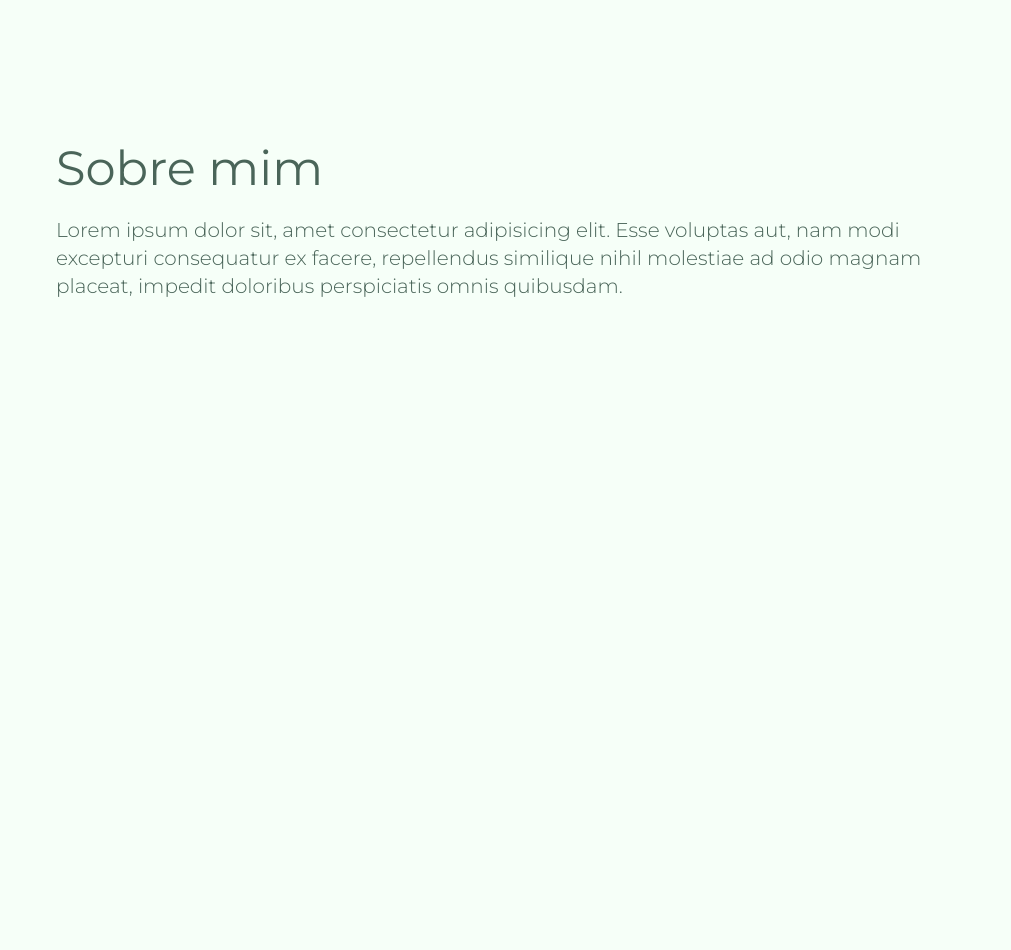
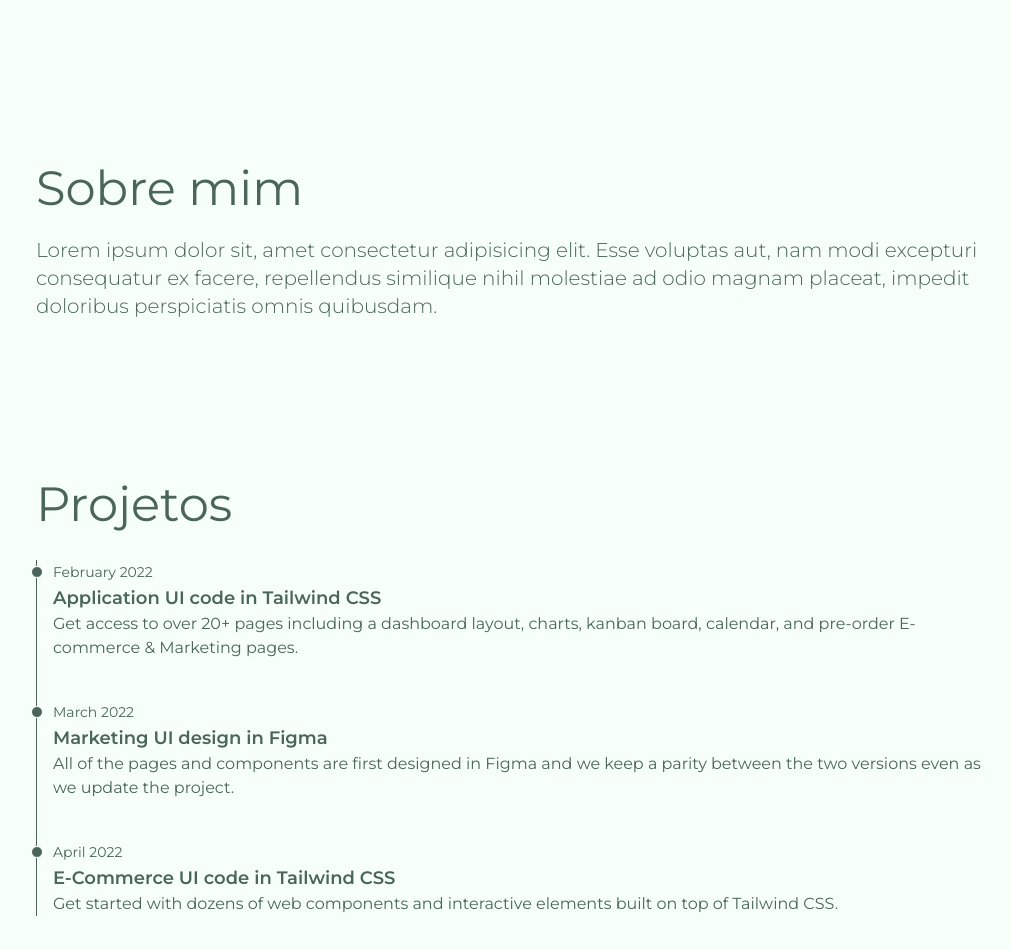
Before and after one commit to samanthazenezi/my-portfolio, an Angular app: page / in a window 1280 px wide. Shown: the part 620-1570 px from the top of the page, without its empty margins (124-1135 px from the left). Before the commit the page ends 920 px from the top, so only its background shows below. Built offline with nearby package versions, Linux system fonts and the light colour scheme.

Commit message:
componente timeline

```diff
--- a/src/app/app.module.ts
+++ b/src/app/app.module.ts
@@ -7,6 +7,7 @@ import { HomeComponent } from './pages/home/home.component';
 import { MenuComponent } from './componentes/menu/menu.component';
 import { TitleComponent } from './componentes/title/title.component';
 import { SobremimComponent } from './componentes/sobremim/sobremim.component';
+import { TimelineComponent } from './componentes/timeline/timeline.component';
 
 @NgModule({
   declarations: [
@@ -14,7 +15,8 @@ import { SobremimComponent } from './componentes/sobremim/sobremim.component';
     HomeComponent,
     MenuComponent,
     TitleComponent,
-    SobremimComponent
+    SobremimComponent,
+    TimelineComponent
   ],
   imports: [
     BrowserModule,
--- a/src/app/componentes/menu/menu.component.html
+++ b/src/app/componentes/menu/menu.component.html
@@ -1,5 +1,5 @@
 <nav>
-    <div class="px-2 md:mx-40">
+    <div class="px-2">
         <div class="relative flex h-16 items-center justify-between border-b border-[#4a6559]">
 
             <div class="flex flex-1 items-center justify-center sm:items-center sm:justify-center sm:gap-60">
@@ -12,7 +12,7 @@
 
                         <p class="text-[#4a6559] text-xl font-light">Desenvolvedora Front-End</p>
 
-                        <a class="text-[#4a6559] text-xl font-light">Projetos</a>
+                        <a href="#projetos" class="text-[#4a6559] text-xl font-light">Projetos</a>
                     </div>
                 </div>
             </div>
@@ -38,7 +38,7 @@
 
                         <p class="text-[#4a6559] text-base font-light py-2">Desenvolvedora Front-End</p>
 
-                        <a class="text-[#4a6559] text-base font-light py-2">Projetos</a>
+                        <a href="#projetos" class="text-[#4a6559] text-base font-light py-2">Projetos</a>
                       </div>
                     </div>
                 </div>
--- a/src/app/componentes/sobremim/sobremim.component.html
+++ b/src/app/componentes/sobremim/sobremim.component.html
@@ -1,4 +1,4 @@
-<div class="flex flex-col px-5 md:gap-3 gap-2 mt-10 md:mt-32 md:mx-40">
+<div class="flex flex-col md:gap-3 gap-2 mt-10 md:mt-32">
     <h1 class="text-[#4a6559] md:text-[3rem] text-[1.5rem]">Sobre mim</h1>
     <p class="max-w-7xl text-[#4a6559] text-xl font-light">Lorem ipsum dolor sit, amet consectetur adipisicing elit. Esse voluptas aut, nam modi excepturi consequatur ex facere, repellendus similique nihil molestiae ad odio magnam placeat, impedit doloribus perspiciatis omnis quibusdam.</p>
 </div>
--- /dev/null
+++ b/src/app/componentes/timeline/timeline.component.html
@@ -0,0 +1,23 @@
+<div id="projetos" class="md:py-32 py-20">
+    <h1 class="text-[#4a6559] md:text-[3rem] text-[1.5rem] md:py-5 py-3">Projetos</h1>
+    <ol class="relative border-l border-[#4a6559]">
+        <li class="mb-10 ml-4">
+            <div class="absolute w-3 h-3 bg-[#4a6559] rounded-full mt-1.5 -left-1.5 border border-white"></div>
+            <time class="mb-1 text-sm font-normal leading-none text-[#4a6559]">February 2022</time>
+            <h3 class="text-lg font-semibold text-[#4a6559]">Application UI code in Tailwind CSS</h3>
+            <p class="mb-4 text-base font-normal text-[#4a6559]">Get access to over 20+ pages including a dashboard layout, charts, kanban board, calendar, and pre-order E-commerce & Marketing pages.</p>
+        </li>
+        <li class="mb-10 ml-4">
+            <div class="absolute w-3 h-3 bg-[#4a6559] rounded-full mt-1.5 -left-1.5 border border-white"></div>
+            <time class="mb-1 text-sm font-normal leading-none text-[#4a6559]">March 2022</time>
+            <h3 class="text-lg font-semibold text-[#4a6559]">Marketing UI design in Figma</h3>
+            <p class="text-base font-normal text-[#4a6559]">All of the pages and components are first designed in Figma and we keep a parity between the two versions even as we update the project.</p>
+        </li>
+        <li class="ml-4">
+            <div class="absolute w-3 h-3 bg-[#4a6559] rounded-full mt-1.5 -left-1.5 border border-white"></div>
+            <time class="mb-1 text-sm font-normal leading-none text-[#4a6559]">April 2022</time>
+            <h3 class="text-lg font-semibold text-[#4a6559]">E-Commerce UI code in Tailwind CSS</h3>
+            <p class="text-base font-normal text-[#4a6559]">Get started with dozens of web components and interactive elements built on top of Tailwind CSS.</p>
+        </li>
+    </ol>
+</div>
--- a/src/app/componentes/title/title.component.html
+++ b/src/app/componentes/title/title.component.html
@@ -1,3 +1,3 @@
 <div id="title">
-    <h1 class="text-[#4a6559] text-[2rem] md:text-[10rem] font-light py-5 md:py-10">&copy; SamanthaZenezi</h1>
+    <h1 class="text-[#4a6559] text-[2rem] md:text-[10rem] font-light mt-5 py-5 md:py-10">&copy; SamanthaZenezi</h1>
 </div>
--- a/src/app/pages/home/home.component.html
+++ b/src/app/pages/home/home.component.html
@@ -1,3 +1,4 @@
 <app-menu></app-menu>
 <app-title></app-title>
 <app-sobremim></app-sobremim>
+<app-timeline></app-timeline>
--- a/src/index.html
+++ b/src/index.html
@@ -10,7 +10,7 @@
     @import url('https://fonts.googleapis.com/css2?family=Montserrat:wght@100;200;300;400;500;600;700;800;900&display=swap');
   </style>
 </head>
-<body class="bg-[#f6fff8] scroll-smooth overflow-x-hidden">
+<body class="bg-[#f6fff8] scroll-smooth overflow-x-hidden md:px-40 px-5">
   <app-root></app-root>
 </body>
 </html>
```
Also changed, not shown: src/app/componentes/timeline/timeline.component.ts (added, +10 -0 lines), src/app/componentes/timeline/timeline.component.css (added).
